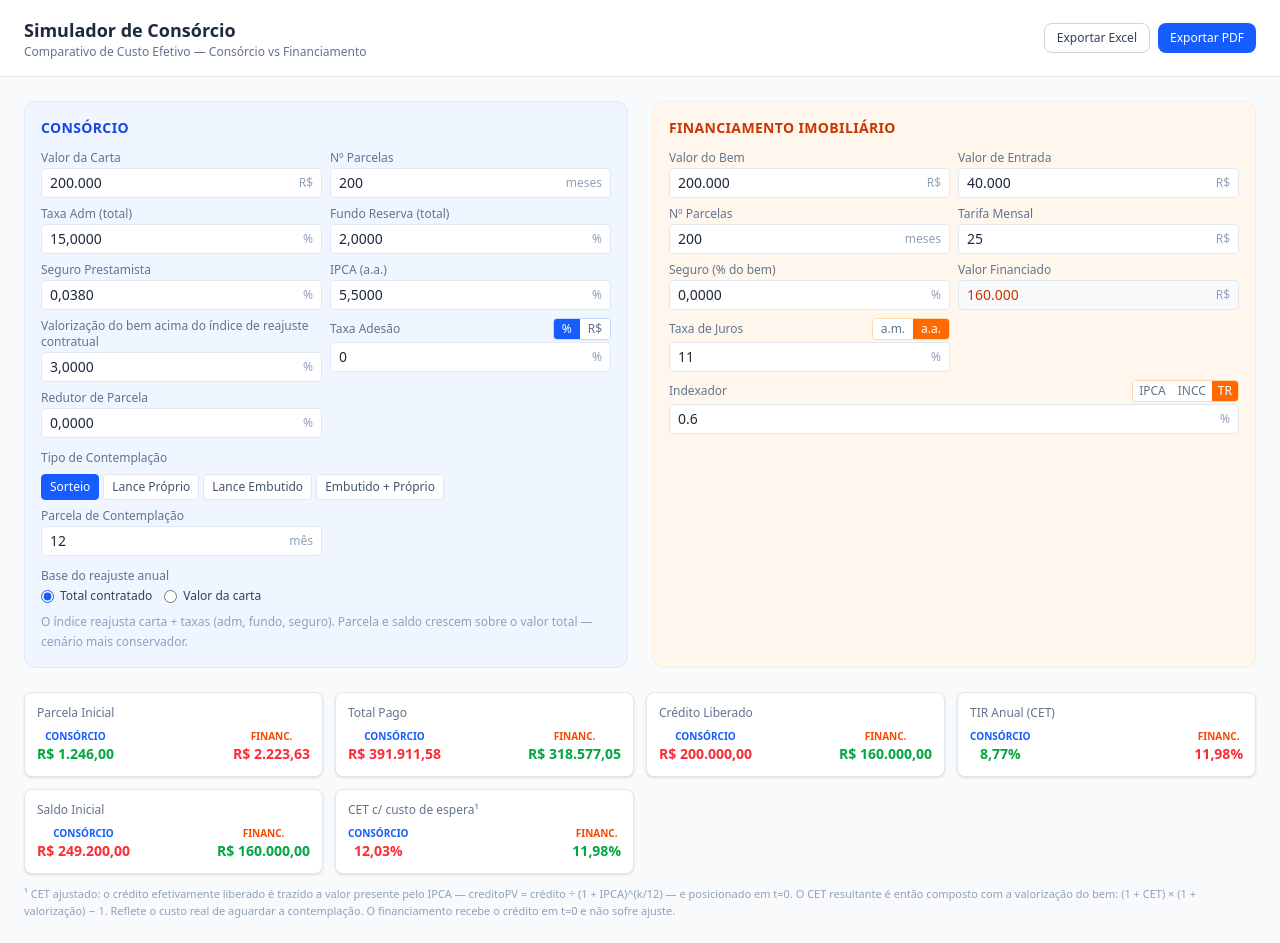
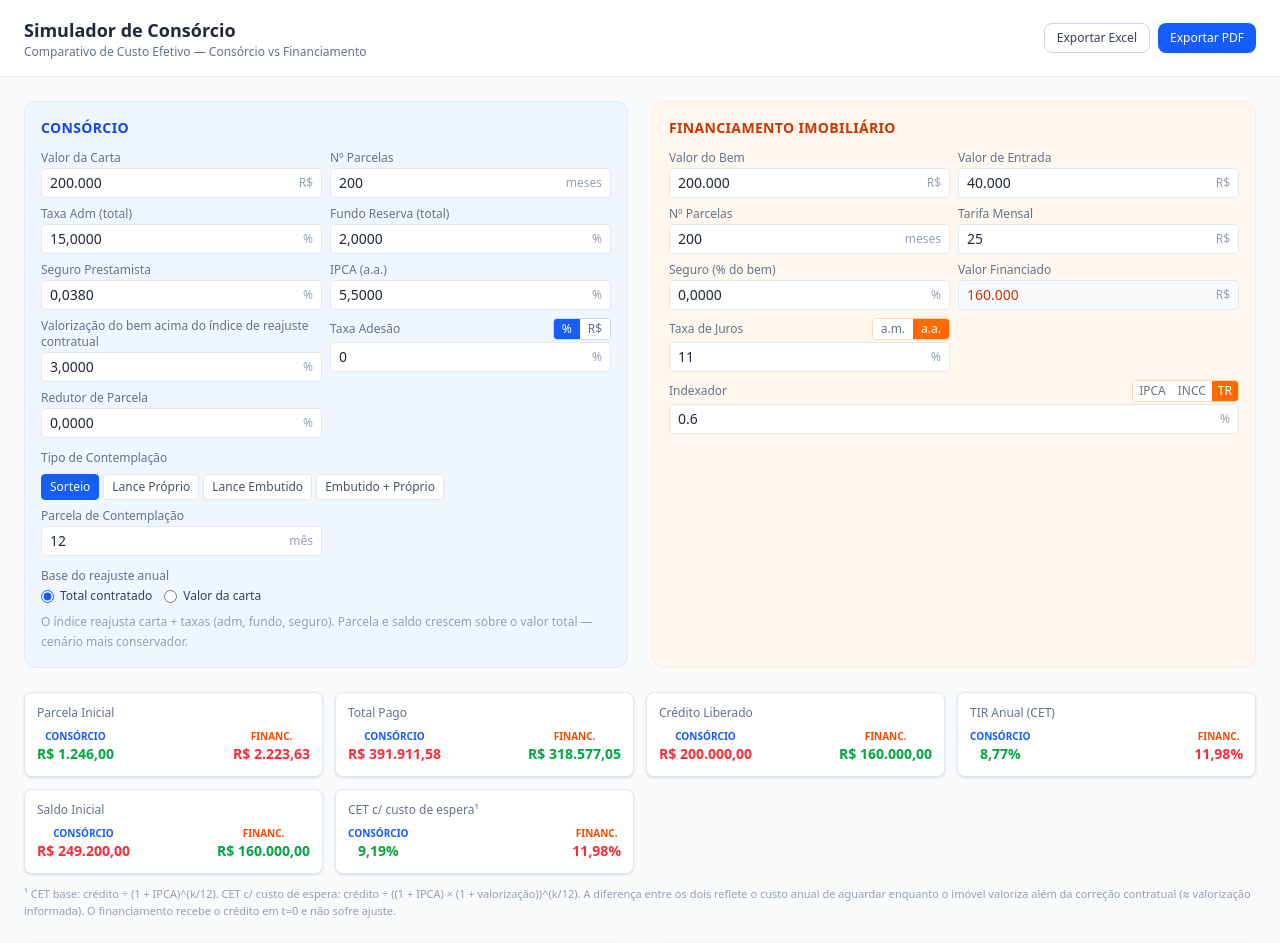
Before and after one commit to SetUp-Assessoria/cet-consorcio, a React (Vite) app: page / in a window 1280 px wide. Shown: the top 943 px of the page. Built offline with nearby package versions, Linux system fonts and the light colour scheme.

Commit message:
feat: dois CETs — base (IPCA) e c/ custo de espera (IPCA × valorização)
CET base: crédito ÷ (1+IPCA)^(k/12)
CET c/ custo de espera: crédito ÷ ((1+IPCA)×(1+val))^(k/12)
Diferença ≈ valorização informada por ano, crescendo com o prazo.

```diff
--- a/src/App.tsx
+++ b/src/App.tsx
@@ -35,10 +35,9 @@ export default function App() {
         <ResumoCards consorcio={resultadoConsorcio} financiamento={resultadoFinanciamento} />
 
         <p className="text-[11px] text-slate-400 -mt-3">
-          ¹ CET ajustado: o crédito efetivamente liberado é trazido a valor presente pelo IPCA —
-          creditoPV = crédito ÷ (1 + IPCA)^(k/12) — e posicionado em t=0. O CET resultante é então
-          composto com a valorização do bem: (1 + CET) × (1 + valorização) − 1. Reflete o custo real
-          de aguardar a contemplação. O financiamento recebe o crédito em t=0 e não sofre ajuste.
+          ¹ CET base: crédito ÷ (1 + IPCA)^(k/12). CET c/ custo de espera: crédito ÷ ((1 + IPCA) × (1 + valorização))^(k/12).
+          A diferença entre os dois reflete o custo anual de aguardar enquanto o imóvel valoriza além da correção contratual (≈ valorização informada).
+          O financiamento recebe o crédito em t=0 e não sofre ajuste.
         </p>
 
         <Graficos
--- a/src/domain/consorcio.ts
+++ b/src/domain/consorcio.ts
@@ -112,19 +112,21 @@ export function calcularConsorcio(p: ConsorcioParams): ResultadoSimulacao {
     })
   }
 
-  // CET padrão: crédito cheio em t=0 — usado para VPL e referência interna
+  // VPL: usa crédito cheio em t=0 (referência interna)
   const fluxoCET = [creditoLiberado, ...linhas.map(l => -(l.parcela + l.lance))]
   const tirMensal = irr(fluxoCET)
   const vplVal = npv(tirMensal, fluxoCET.slice(1)) + fluxoCET[0]
 
-  // CET ajustado: crédito trazido a valor presente pelo IPCA — creditoPV = crédito ÷ (1 + IPCA)^(k/12)
-  // Equivalente ao PV(taxa_mensal, k, , crédito) da planilha (ex: k=36 → 17,62%).
-  // tirAnual expõe este valor; tirAnualOpp o compõe com a valorização do bem.
+  // CET base: crédito a VP descontado pelo IPCA — reflete custo de aguardar a contemplação
   const creditoPV = creditoLiberado / Math.pow(1 + p.ipca, p.parcelaContemplacao / 12)
   const fluxoPV = [creditoPV, ...linhas.map(l => -(l.parcela + l.lance))]
-  const cetPV = Math.pow(1 + irr(fluxoPV), 12) - 1
-  const tirAnual = cetPV
-  const tirAnualOpp = (1 + cetPV) * (1 + p.valorizacaoImovel) - 1
+  const tirAnual = Math.pow(1 + irr(fluxoPV), 12) - 1
+
+  // CET c/ custo de espera: desconta também pela valorização do bem acima do IPCA.
+  // A diferença entre os dois CETs ≈ valorização informada (ex: 3% a.a.).
+  const creditoPVOpp = creditoLiberado / Math.pow((1 + p.ipca) * (1 + p.valorizacaoImovel), p.parcelaContemplacao / 12)
+  const fluxoPVOpp = [creditoPVOpp, ...linhas.map(l => -(l.parcela + l.lance))]
+  const tirAnualOpp = Math.pow(1 + irr(fluxoPVOpp), 12) - 1
 
   return {
     saldoDevedor: totalContratado,
```
